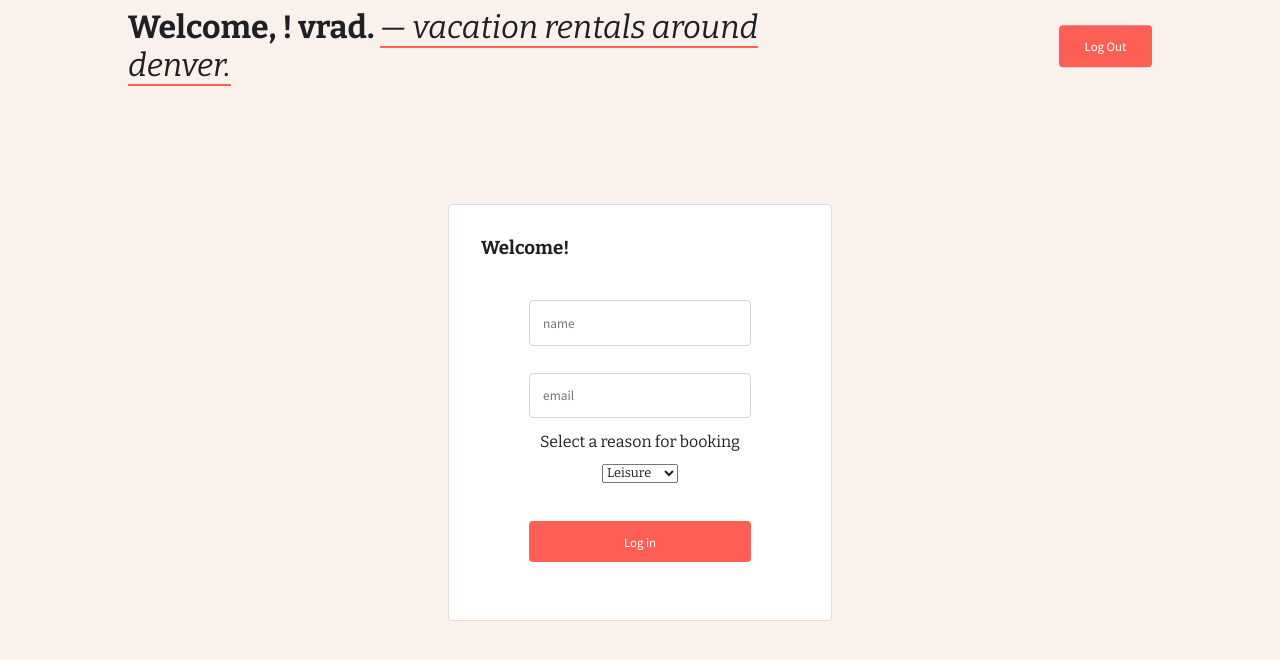
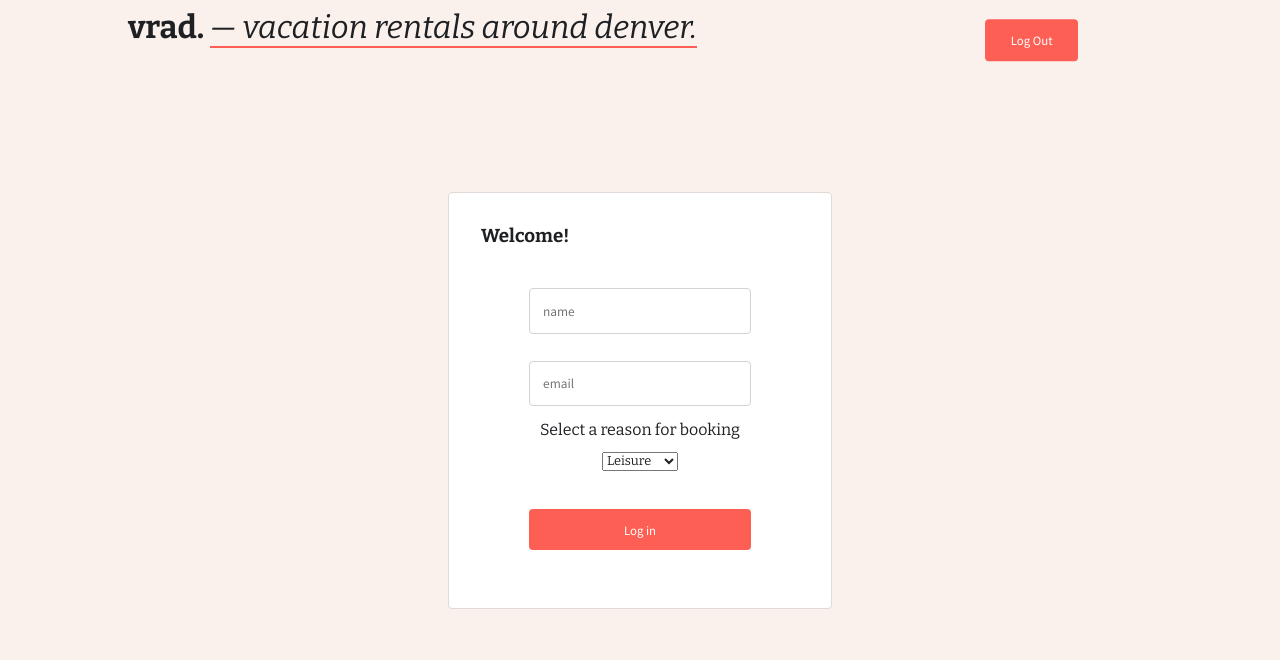
Before and after one commit to jordanwa1947/vrad, a React (Create React App) app: page / in a window 1280 px wide. Shown: the top 660 px of the page. Built offline with nearby package versions, Linux system fonts and the light colour scheme.

Commit message:
Only show the welcome message in the header when not on the login page

```diff
--- a/src/components/App/App.js
+++ b/src/components/App/App.js
@@ -15,7 +15,7 @@ class App extends React.Component {
     this.state = {
       name: '',
       travelReason: '',
-      pathString: ''
+      pathString: '/'
     };
   }
 
@@ -44,8 +44,12 @@ class App extends React.Component {
   render() {
     return (
       <div className="App">
-        <Header name={this.state.name} logout={this.logout} />
-        <UserProfile name={this.state.name} travelReason={this.state.travelReason}/>
+        <Header
+          name={this.state.name}
+          logout={this.logout}
+          travelReason={this.state.travelReason}
+          path={this.state.pathString}
+        />
         <main>
           <Redirect to={this.state.pathString} />
           <Route
--- a/src/components/Header/Header.js
+++ b/src/components/Header/Header.js
@@ -1,13 +1,26 @@
 import React from 'react';
 import './Header.css';
+import UserProfile from '../UserProfile/UserProfile'
 
 const Header = (props) => {
+
+  function greeting() {
+    if(props.path !== '/') {
+      return `Welcome, ${props.name}!`
+    } else {
+      return ''
+    }
+  }
+
   return (
     <header>
-      <h1>Welcome, {props.name}! vrad. <span id="headline">— vacation rentals around denver.</span></h1>
+      <h1>
+       {greeting()} vrad. <span id="headline">— vacation rentals around denver.</span>
+      </h1>
       <nav>
         <button onClick={props.logout} >Log Out</button>
       </nav>
+      <UserProfile name={props.name} travelReason={props.travelReason}/>
     </header>
   )
 }
--- a/src/components/ListingDetails/ListingDetails.js
+++ b/src/components/ListingDetails/ListingDetails.js
@@ -26,7 +26,6 @@ class ListingDetails extends React.Component{
 
   render() {
     const { listing } = this.state
-    console.log(listing.details);
     return(
       <section>
         <h2>Listing Detail for {listing.name}</h2>
```
